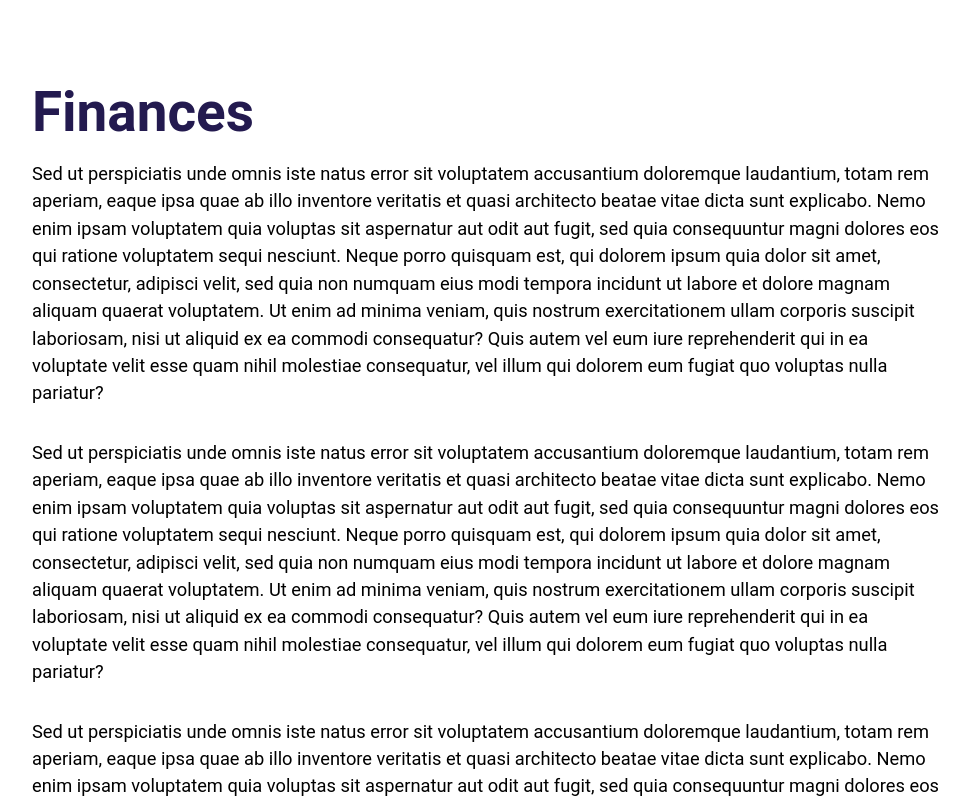
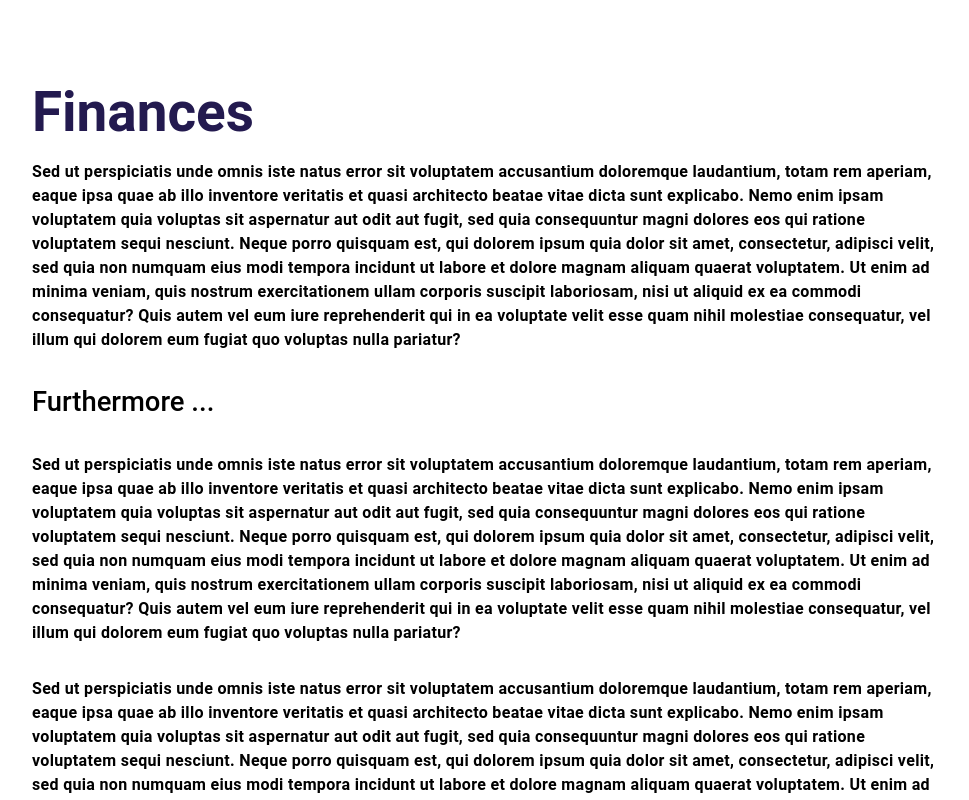
Before and after one commit to Tom0901/UITest, a Next.js app: page /subjects/Finances in a window 1280 px wide. Shown: the top 800 px of the page, without its empty margins (0-969 px from the left). Built offline with nearby package versions, Linux system fonts and the light colour scheme.

Commit message:
Adding ability to render subheadings for PostBuilder

```diff
--- a/components/PostBuilder.js
+++ b/components/PostBuilder.js
@@ -13,7 +13,9 @@ export default function PostBuilder(props) {
       {items.map((item) => (
         <div className={styles.item}>
           {item.type === "text" ? (
-            <PostItem text={item.payload} />
+            <PostItem text={item.payload} size="body2" />
+          ) : item.type === "title" ? (
+            <PostItem text={item.payload} size="h5" />
           ) : (
             <React.Fragment>
               <img src={item.payload}></img>
--- a/components/PostItem.js
+++ b/components/PostItem.js
@@ -2,6 +2,10 @@ import { Typography } from "@material-ui/core";
 import React from "react";
 
 export default function PostItem(props) {
-  const { text } = props;
-  return <Typography>{text}</Typography>;
+  const { text, size } = props;
+  return (
+    <Typography variant={size} component="h2">
+      {text}
+    </Typography>
+  );
 }
--- a/pages/subjects/Finances.js
+++ b/pages/subjects/Finances.js
@@ -10,6 +10,10 @@ export default function Finances() {
           payload:
             "Sed ut perspiciatis unde omnis iste natus error sit voluptatem accusantium doloremque laudantium, totam rem aperiam, eaque ipsa quae ab illo inventore veritatis et quasi architecto beatae vitae dicta sunt explicabo. Nemo enim ipsam voluptatem quia voluptas sit aspernatur aut odit aut fugit, sed quia consequuntur magni dolores eos qui ratione voluptatem sequi nesciunt. Neque porro quisquam est, qui dolorem ipsum quia dolor sit amet, consectetur, adipisci velit, sed quia non numquam eius modi tempora incidunt ut labore et dolore magnam aliquam quaerat voluptatem. Ut enim ad minima veniam, quis nostrum exercitationem ullam corporis suscipit laboriosam, nisi ut aliquid ex ea commodi consequatur? Quis autem vel eum iure reprehenderit qui in ea voluptate velit esse quam nihil molestiae consequatur, vel illum qui dolorem eum fugiat quo voluptas nulla pariatur?",
           type: "text",
+        },
+        {
+          payload: "Furthermore ...",
+          type: "title",
         },
         {
           payload:
```
